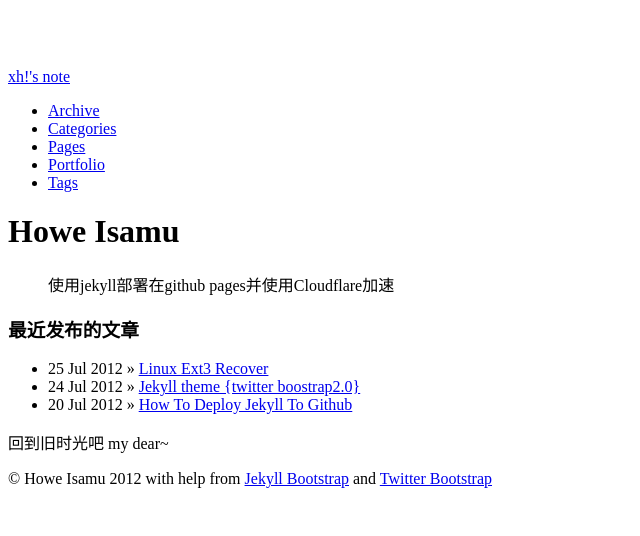
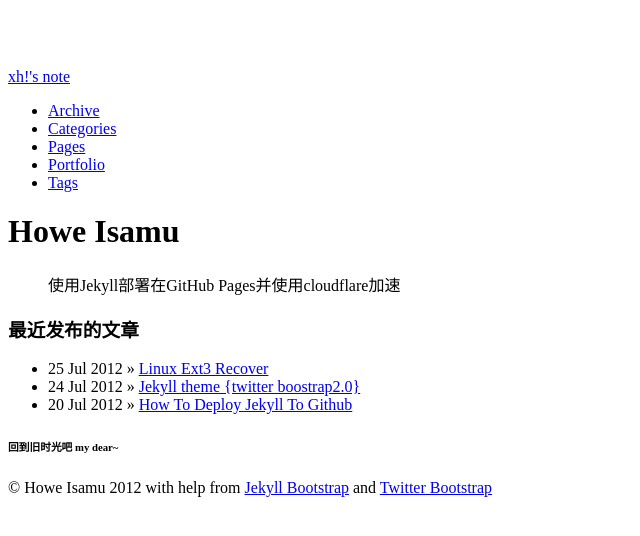
Before and after one commit to CaicnZ/old_blog, a Jekyll site: the page built from index.md, in a window 1280 px wide. Shown: the top 536 px of the page, without its empty margins (0-640 px from the left). Built offline with Jekyll 4.4.1, drawn with Linux system fonts in a browser that asks for light colours; nearby versions of some CDN libraries; Markdown is read by kramdown in place of the engine named in the settings.

```diff
--- a/index.md
+++ b/index.md
@@ -5,7 +5,7 @@ tagline:
 ---
 {% include JB/setup %}
 
-> 使用jekyll部署在github pages并使用Cloudflare加速
+> 使用Jekyll部署在GitHub Pages并使用cloudflare加速
 
 ### 最近发布的文章
 
@@ -15,4 +15,4 @@ tagline:
   {% endfor %}
 </ul>
 
-回到旧时光吧 my dear~
+###### 回到旧时光吧 my dear~
```
